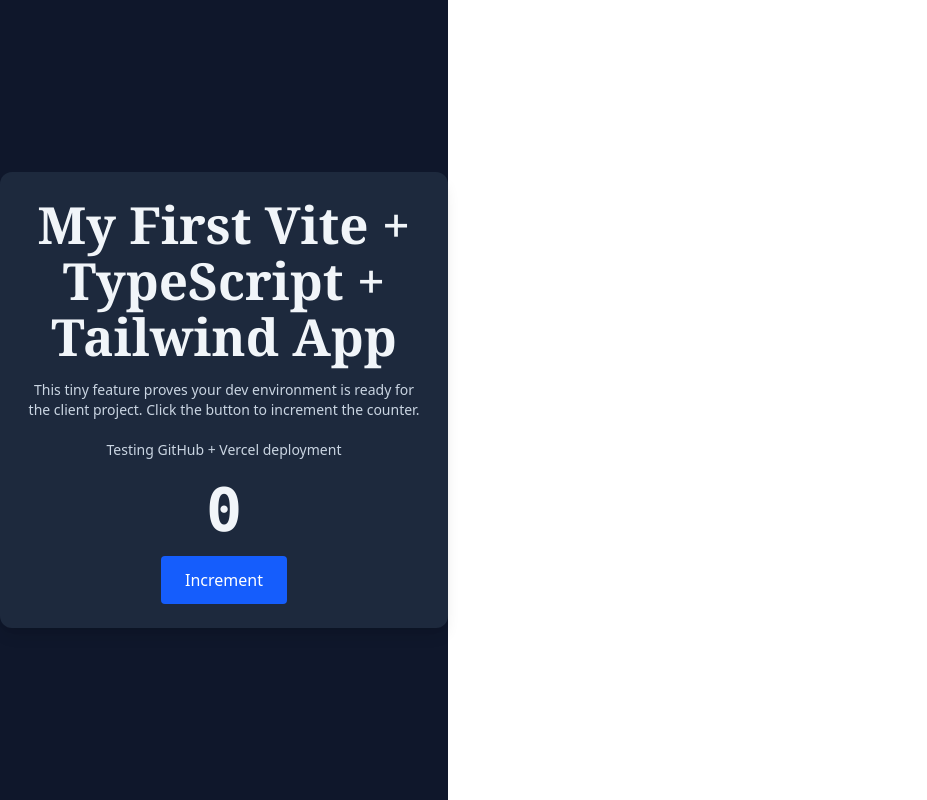
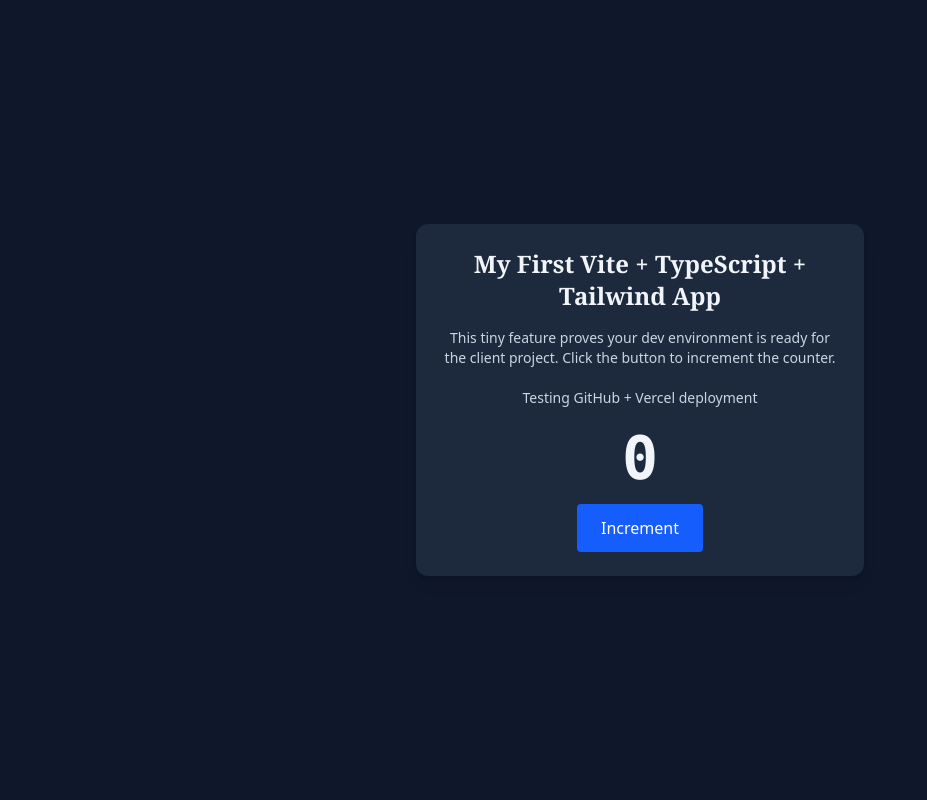
Before and after one commit to quangphatmai/dwdd2720, a React (Vite) app: page / in a window 1280 px wide. Shown: the whole page, without its empty margins (0-927 px from the left). Built offline with nearby package versions, Linux system fonts and the light colour scheme.

Commit message:
fix: remove unused CSS rules and simplify structure in index.css

```diff
--- a/src/index.css
+++ b/src/index.css
@@ -1,58 +1,9 @@
 @import "tailwindcss";
 
-:root {
-  font-family: system-ui, Avenir, Helvetica, Arial, sans-serif;
-  line-height: 1.5;
-  font-weight: 400;
-
-  color-scheme: light dark;
-  color: rgba(255, 255, 255, 0.87);
-  background-color: #242424;
-
-  font-synthesis: none;
-  text-rendering: optimizeLegibility;
-  -webkit-font-smoothing: antialiased;
-  -moz-osx-font-smoothing: grayscale;
+html,
+body,
+#root {
+  width: 100%;
+  height: 100%;
+  margin: 0;
 }
-
-a {
-  font-weight: 500;
-  color: #646cff;
-  text-decoration: inherit;
-}
-a:hover {
-  color: #535bf2;
-}
-
-body {
-  margin: 0;
-  display: flex;
-  place-items: center;
-  min-width: 320px;
-  min-height: 100vh;
-}
-
-h1 {
-  font-size: 3.2em;
-  line-height: 1.1;
-}
-
-
-button:hover {
-  border-color: #646cff;
-}
-button:focus,
-button:focus-visible {
-  outline: 4px auto -webkit-focus-ring-color;
-}
-
-@media (prefers-color-scheme: light) {
-  :root {
-    color: #213547;
-    background-color: #ffffff;
-  }
-  a:hover {
-    color: #747bff;
-  }
-
-}
```
